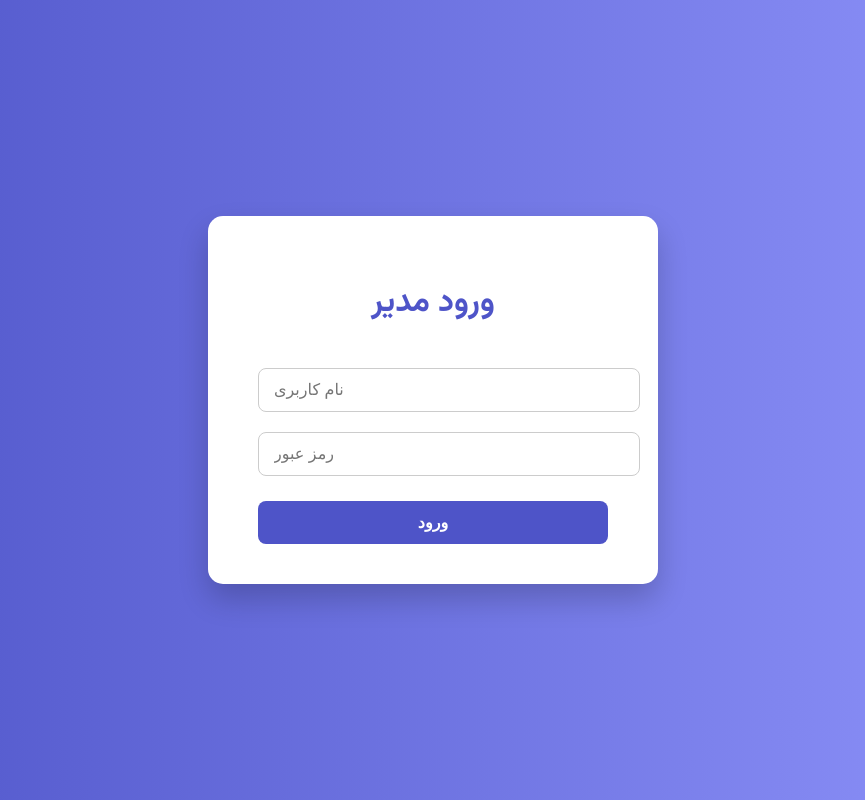
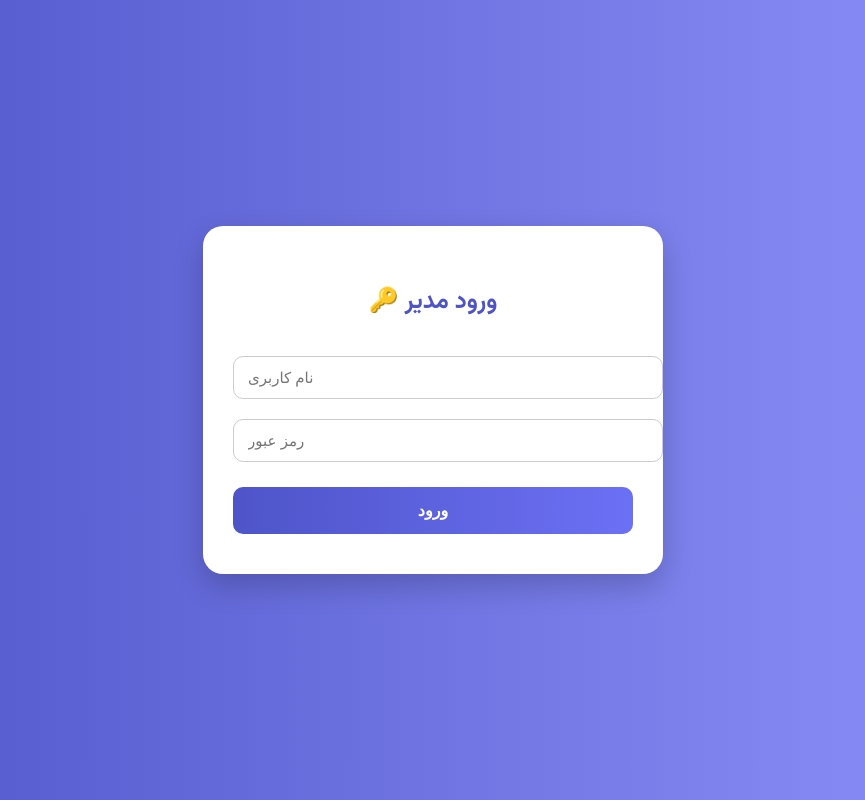
Before and after one commit to mehrab138787/behzad, a Flask app: template templates/login.html in a window 1280 px wide. Shown: the whole page, without its empty margins (207-1072 px from the left). Run offline with Flask 3, Linux system fonts and the light colour scheme; the template is opened without the code that fills it, so the values that code supplies are empty.

Commit message:
update html templates

```diff
--- a/templates/add_class.html
+++ b/templates/add_class.html
@@ -2,6 +2,7 @@
 <html lang="fa">
 <head>
     <meta charset="UTF-8">
+    <meta name="viewport" content="width=device-width, initial-scale=1"> <!-- این خط مهمه برای موبایل -->
     <title>اضافه کردن کلاس</title>
     <link href="https://cdn.jsdelivr.net/npm/bootstrap@5.3.2/dist/css/bootstrap.rtl.min.css" rel="stylesheet">
     <style>
@@ -21,7 +22,7 @@
 
 <div class="container mt-5">
     <div class="row justify-content-center">
-        <div class="col-md-6">
+        <div class="col-md-6 col-sm-12"> <!-- توی گوشی هم اندازه بشه -->
             <div class="card shadow-lg p-4">
                 <h3 class="mb-4 text-center text-primary">➕ اضافه کردن کلاس</h3>
 
--- a/templates/add_student.html
+++ b/templates/add_student.html
@@ -2,6 +2,7 @@
 <html lang="fa">
 <head>
     <meta charset="UTF-8">
+    <meta name="viewport" content="width=device-width, initial-scale=1"> <!-- این خط برای ریسپانسیو -->
     <title>اضافه کردن دانش‌آموز</title>
     <link href="https://cdn.jsdelivr.net/npm/bootstrap@5.3.2/dist/css/bootstrap.rtl.min.css" rel="stylesheet">
     <style>
@@ -21,7 +22,7 @@
 
 <div class="container mt-5">
     <div class="row justify-content-center">
-        <div class="col-md-6">
+        <div class="col-md-6 col-sm-12"> <!-- برای موبایل -->
             <div class="card shadow-lg p-4">
                 <h3 class="mb-4 text-center text-primary">👤 اضافه کردن دانش‌آموز</h3>
 
--- a/templates/index.html
+++ b/templates/index.html
@@ -2,6 +2,7 @@
 <html lang="fa">
 <head>
     <meta charset="UTF-8">
+    <meta name="viewport" content="width=device-width, initial-scale=1"> <!-- ریسپانسیو -->
     <title>مدیریت حضور و غیاب</title>
     <link href="https://cdn.jsdelivr.net/npm/bootstrap@5.3.2/dist/css/bootstrap.rtl.min.css" rel="stylesheet">
 </head>
@@ -38,7 +39,8 @@
     <div class="card shadow-lg border-0 rounded-4 mb-4">
         <div class="card-body">
             <h4 class="card-title text-primary mb-3">لیست دانش‌آموزان</h4>
-            <table class="table table-striped table-hover text-center table-responsive">
+            <div class="table-responsive"> <!-- این خط باعث میشه جدول تو موبایل بهم نریزه -->
+                <table class="table table-striped table-hover text-center align-middle">
                     <thead class="table-primary">
                         <tr>
                             <th>کلاس</th>
@@ -69,6 +71,7 @@
                         {% endif %}
                     </tbody>
                 </table>
+            </div>
         </div>
     </div>
 
--- a/templates/login.html
+++ b/templates/login.html
@@ -19,52 +19,72 @@
         }
 
         .login-container {
-            background: white;
-            padding: 40px 50px;
-            border-radius: 15px;
-            box-shadow: 0 15px 30px rgba(0,0,0,0.2);
-            width: 350px;
+            background: #fff;
+            padding: 40px 30px;
+            border-radius: 20px;
+            box-shadow: 0 12px 30px rgba(0,0,0,0.2);
+            width: 90%;
+            max-width: 400px;
             text-align: center;
+            animation: fadeIn 0.6s ease-in-out;
         }
 
         .login-container h1 {
-            margin-bottom: 30px;
+            margin-bottom: 25px;
             color: #4e54c8;
             font-weight: 700;
+            font-size: 24px;
+        }
+
+        .login-container h1::before {
+            content: "🔑 ";
         }
 
         .login-container input[type="text"],
         .login-container input[type="password"] {
             width: 100%;
-            padding: 12px 15px;
+            padding: 12px 14px;
             margin: 10px 0;
-            border-radius: 8px;
+            border-radius: 10px;
             border: 1px solid #ccc;
-            font-size: 16px;
+            font-size: 15px;
+            transition: 0.3s;
+        }
+
+        .login-container input:focus {
+            border-color: #4e54c8;
+            outline: none;
+            box-shadow: 0 0 5px rgba(78, 84, 200, 0.5);
         }
 
         .login-container button {
             width: 100%;
-            padding: 12px;
-            background: #4e54c8;
+            padding: 14px;
+            background: linear-gradient(to right, #4e54c8, #6c70f5);
             border: none;
-            border-radius: 8px;
+            border-radius: 10px;
             color: white;
             font-size: 16px;
             font-weight: bold;
             cursor: pointer;
             margin-top: 15px;
-            transition: background 0.3s ease;
+            transition: 0.3s;
         }
 
         .login-container button:hover {
-            background: #3b40a4;
+            background: linear-gradient(to right, #3b40a4, #565bf0);
         }
 
         .flash-message {
             margin-bottom: 15px;
             color: red;
             font-weight: bold;
+            font-size: 14px;
+        }
+
+        @keyframes fadeIn {
+            from { opacity: 0; transform: translateY(-20px); }
+            to { opacity: 1; transform: translateY(0); }
         }
 
     </style>
```
Lines whose indentation alone changed are shown as unchanged.
